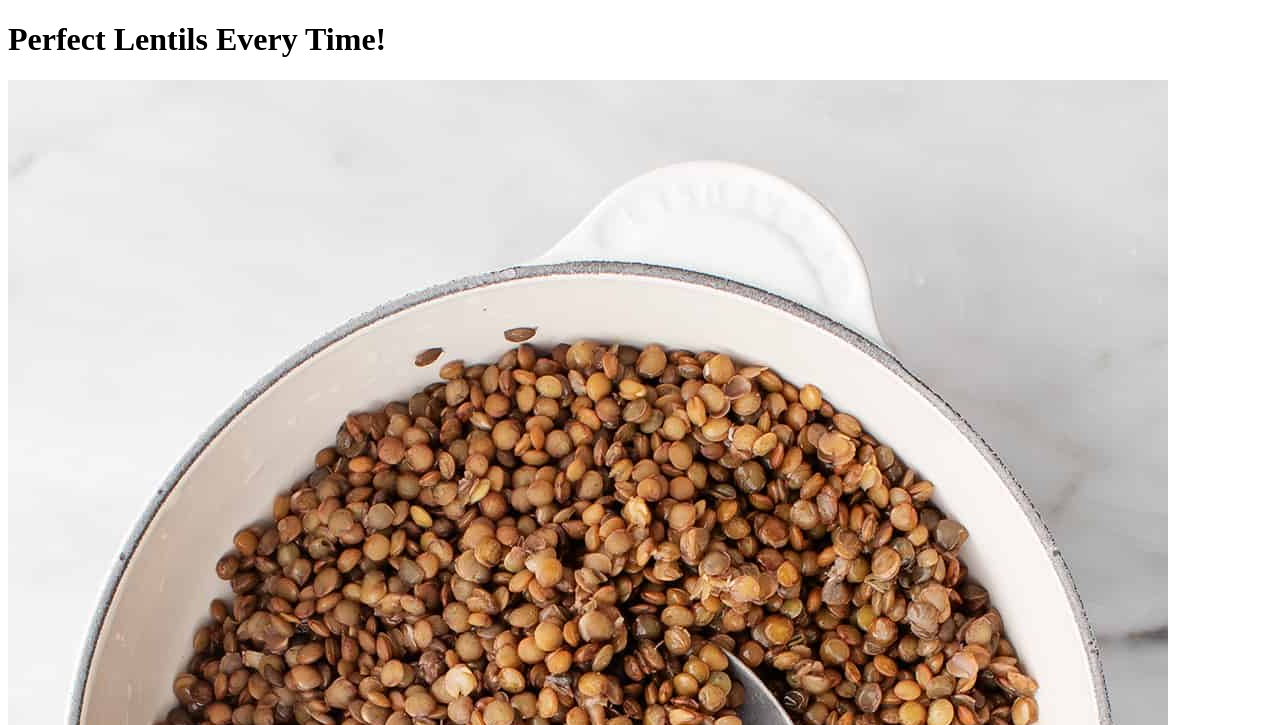
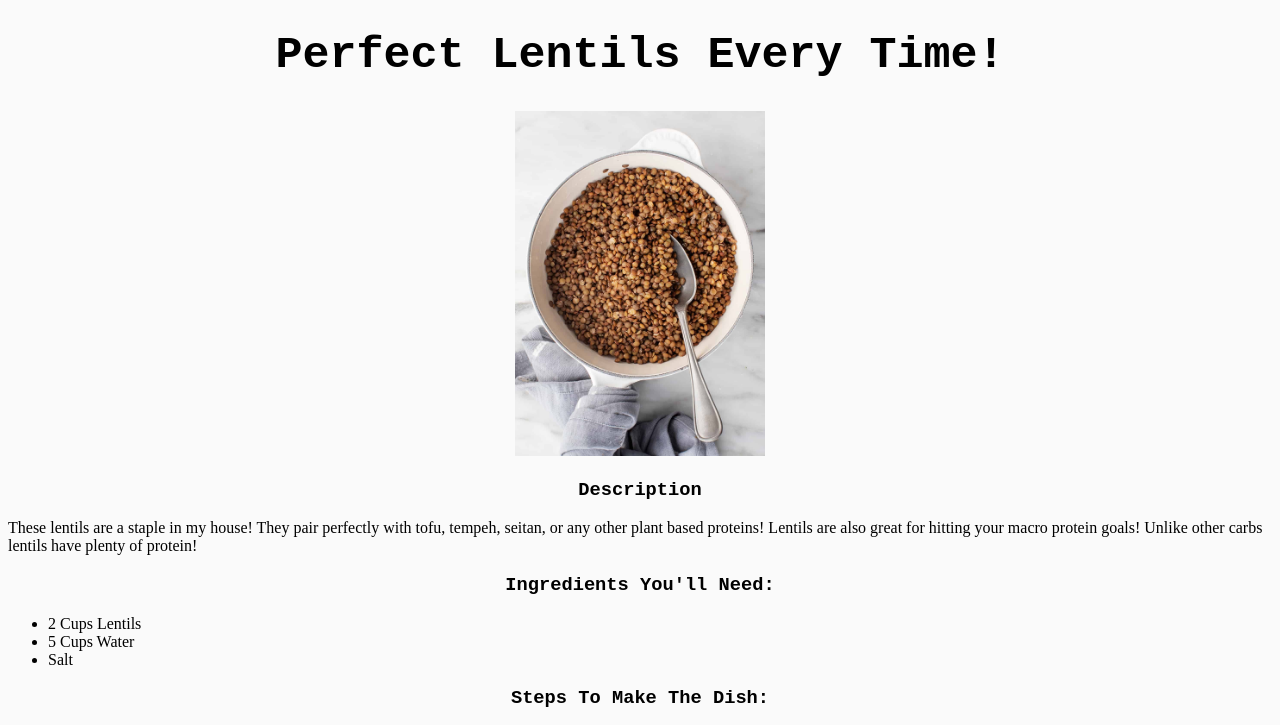
Before and after one commit to JustiniLinguini/odin-recipes, a plain HTML site: page recipes/lentils.html in a window 1280 px wide. Shown: the top 725 px of the page. Drawn offline with Linux system fonts and the light colour scheme.

Commit message:
Add css to index and recipe pages

```diff
--- a/recipes/lentils.html
+++ b/recipes/lentils.html
@@ -5,12 +5,15 @@
     <meta http-equiv="X-UA-Compatible" content="IE=edge">
     <meta name="viewport" content="width=device-width, initial-scale=1.0">
     <title>Lentils</title>
+    <link rel="stylesheet" href="../style/style.css">
 </head>
 <body>
-    <h1>Perfect Lentils Every Time!</h1>
+    <h1 class="title">Perfect Lentils Every Time!</h1>
+    <center>
     <img src="../images/lentils.jpg" alt="A picture of my perfectly cooked lentils!">
+    </center>
     <h3>Description</h3>
-    <p>These lentils are a staple in my house!
+    <p class ="description">These lentils are a staple in my house!
         They pair perfectly with tofu, tempeh, seitan,
         or any other plant based proteins! Lentils are
         also great for hitting your macro protein goals!
--- /dev/null
+++ b/style/style.css
@@ -0,0 +1,30 @@
+* {
+    background-color: #FAFAFA;
+}
+.title{
+    font-family: 'Courier New', Courier, monospace;
+    text-align: center;
+    font-size: 45px;
+}
+
+.recipe-button{
+    text-align: center;
+    background-color: #FAFAFA;
+}
+img {
+    width: 250px;
+    height: auto;
+    text-align: center;
+}
+h3 {
+    font-family: 'Courier New', Courier, monospace;
+    text-align: center;
+}
+div {
+    color:antiquewhite;
+    background-color:black;
+}
+
+.description {
+    color:black;
+}
```
Also changed, not shown: index.html (+7 -4 lines), recipes/protein-bar.html (+5 -2 lines), recipes/seitan.html (+5 -2 lines).
